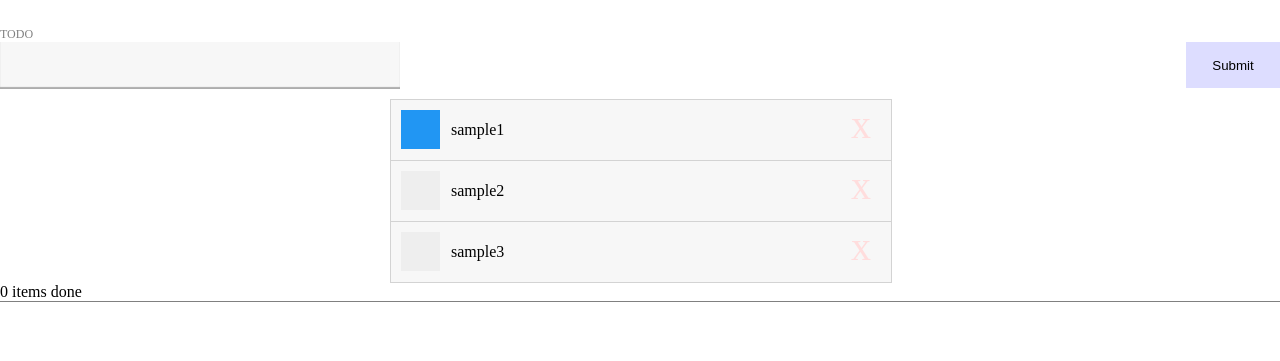
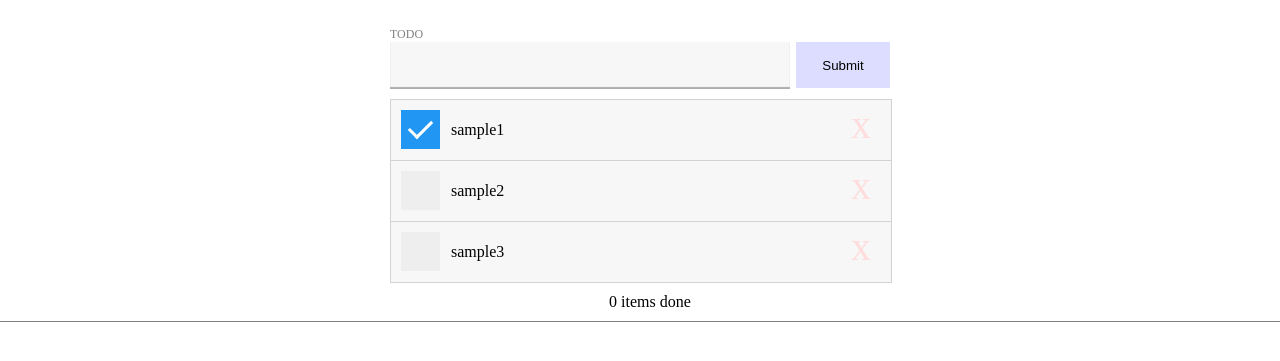
Before and after one commit to keisuke-kiriyama/todo_list, a website: page index.html in a window 1280 px wide. Both pictures are taken after a click on the label 411 px from the left and 303 px from the top of the page. Shown: the part 183-544 px from the top of the page. Drawn offline with Linux system fonts and the light colour scheme.

Commit message:
:heavy_plus_sign: cssの実装

```diff
--- a/client/css/style.css
+++ b/client/css/style.css
@@ -39,6 +39,6 @@ header {
 footer {
     border-top: 1px solid gray;
     height: 50px;
-    position: fized;
+    position: fixed;
     width: 100vw;
 }
--- a/client/css/todo-footer.css
+++ b/client/css/todo-footer.css
@@ -0,0 +1,8 @@
+.todo-footer {
+    display: flex;
+    flex-direction: column;
+    justify-content: center;
+    align-items: center;
+    width: 100vw;
+    padding: 10px;
+}
--- a/client/css/todo-form.css
+++ b/client/css/todo-form.css
@@ -7,14 +7,6 @@
     padding-top: 30px;
 }
 
-.todo-form__label {
-    display: block;
-    font-size: 12px;
-    color: gray;
-    font-weight: 400px;
-}
-
-
 .todo-form {
     margin: 0;
     margin-block-end: 0;
@@ -22,7 +14,7 @@
 
 .todo-form-input__wrapper {
     display: flex;
-    justify-content: space-between
+    justify-content: space-between;
 }
 
 .todo-form__input {
@@ -41,11 +33,19 @@
     background-color: #ddddff;
     margin-left: 6px;
     margin-top: 0px;
-    transition: all 0.2s ease-out
+    transition: all 0.2s ease-out;
 }
 
 .todo-form__submit:hover {
-    /* background-color: #4444ff; */
+    background-color: #4444ff;
     color: white;
     transition: all 0.2s ease-out;
 }
+
+
+.todo-form__label {
+    display: block;
+    font-size: 12px;
+    color: gray;
+    font-weight: 400px;
+}
--- a/client/css/todos.css
+++ b/client/css/todos.css
@@ -81,6 +81,28 @@
     background-color: #2196F3;
 }
 
+.todo-toggle__checkmark:after {
+    content: "";
+    position: absolute;
+    display: none;
+}
+
+.todo-toggle__container input:checked ~ .todo-toggle__checkmark:after {
+    display: block;
+}
+
+.todo-toggle__container .todo-toggle__checkmark:after {
+    left: 13px;
+    top: 5px;
+    width: 10px;
+    height: 20px;
+    border: solid white;
+    border-width: 0 3px 3px 0;
+    -webkit-transform: rotate(45deg);
+    -ms-transform: rotate(45deg);
+    transform: rotate(45deg);
+}
+
 .todo-name {
     padding-left: 20px;
     width: 400px;
--- a/index.html
+++ b/index.html
@@ -13,7 +13,7 @@
         </header>
         <main>
             <div class="eyecatch">TODO-Manager</div>
-            <div class="todo-form__wrapper"></div>
+            <div class="todo-form__wrapper">
                 <form method="#" action="#" class="todo-form">
                     <label for="name" class="todo-form__label">TODO</label>
                     <div class="todo-form-input__wrapper">
@@ -21,6 +21,7 @@
                         <input type="submit" class="todo-form__submit" value="Submit"></div>
                     </div>
                 </form>
+            </div>
             <div class="todos__wrapper">
                 <ul class="todos">
                     <li class="todo-item">
```
